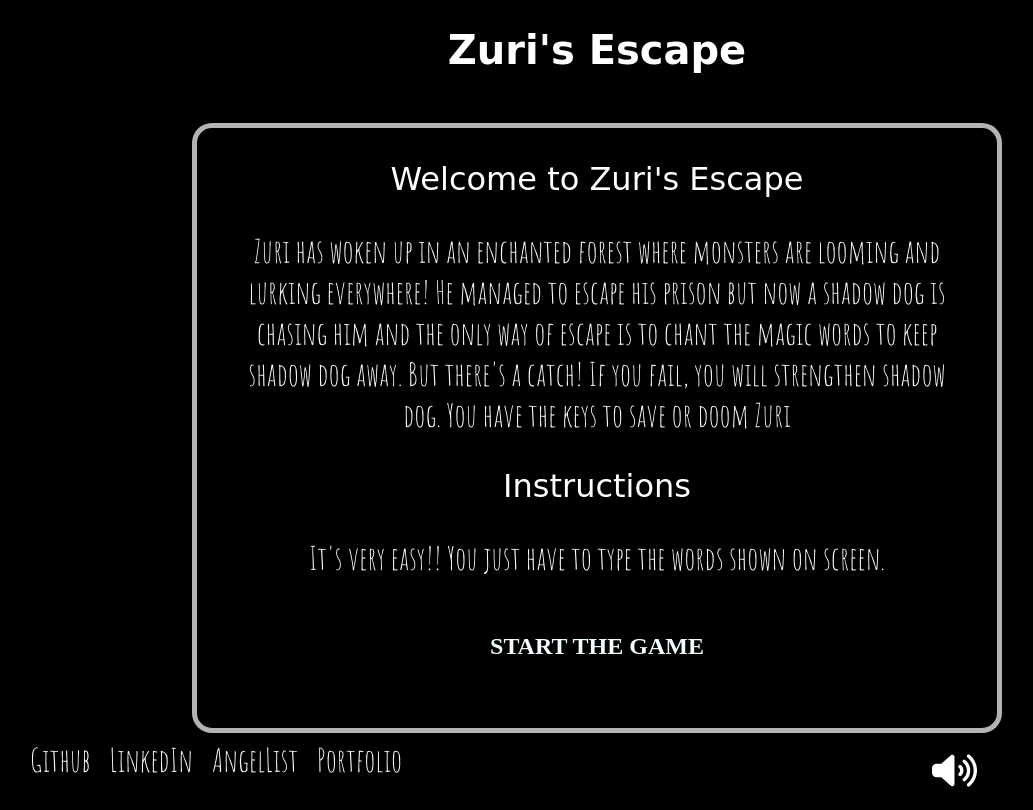
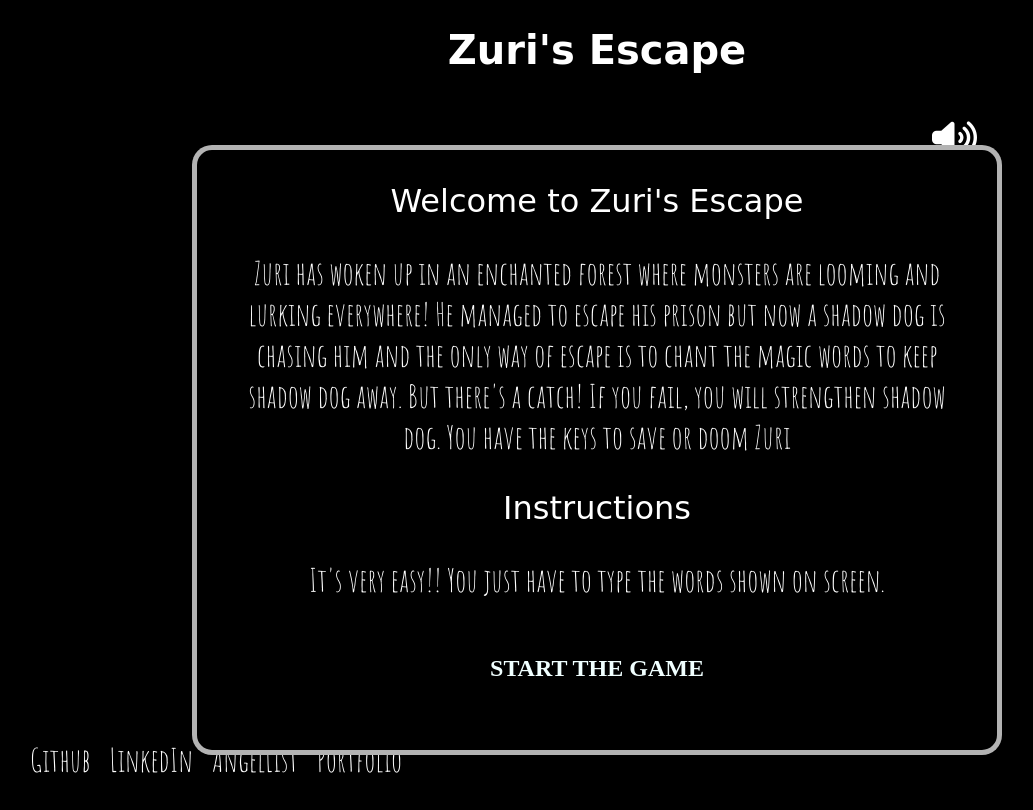
Before and after one commit to LeonelColinaTang/Zuris-escape, a website built with webpack: page index.html in a window 1280 px wide. Shown: the whole page, without its empty margins (43-1076 px from the left). Built offline with nearby package versions, Linux system fonts and the light colour scheme; a web font is replaced by a local one.

Commit message:
CSS welcome page

```diff
--- a/src/index.scss
+++ b/src/index.scss
@@ -3,10 +3,14 @@ body{
 }
 
 #flex-container{
-    display: flex;
-    justify-content: center;
+    position: absolute;
+    /* display: flex; */
+    /* justify-content: center; */
     z-index: 2;
     margin-top: 50px;
+    left: 50%;
+    transform: translateX(-50%) translateY(-50%);
+    top: 50%;
 }
 
 #title{
```
Also changed, not shown: dist/main.css.
